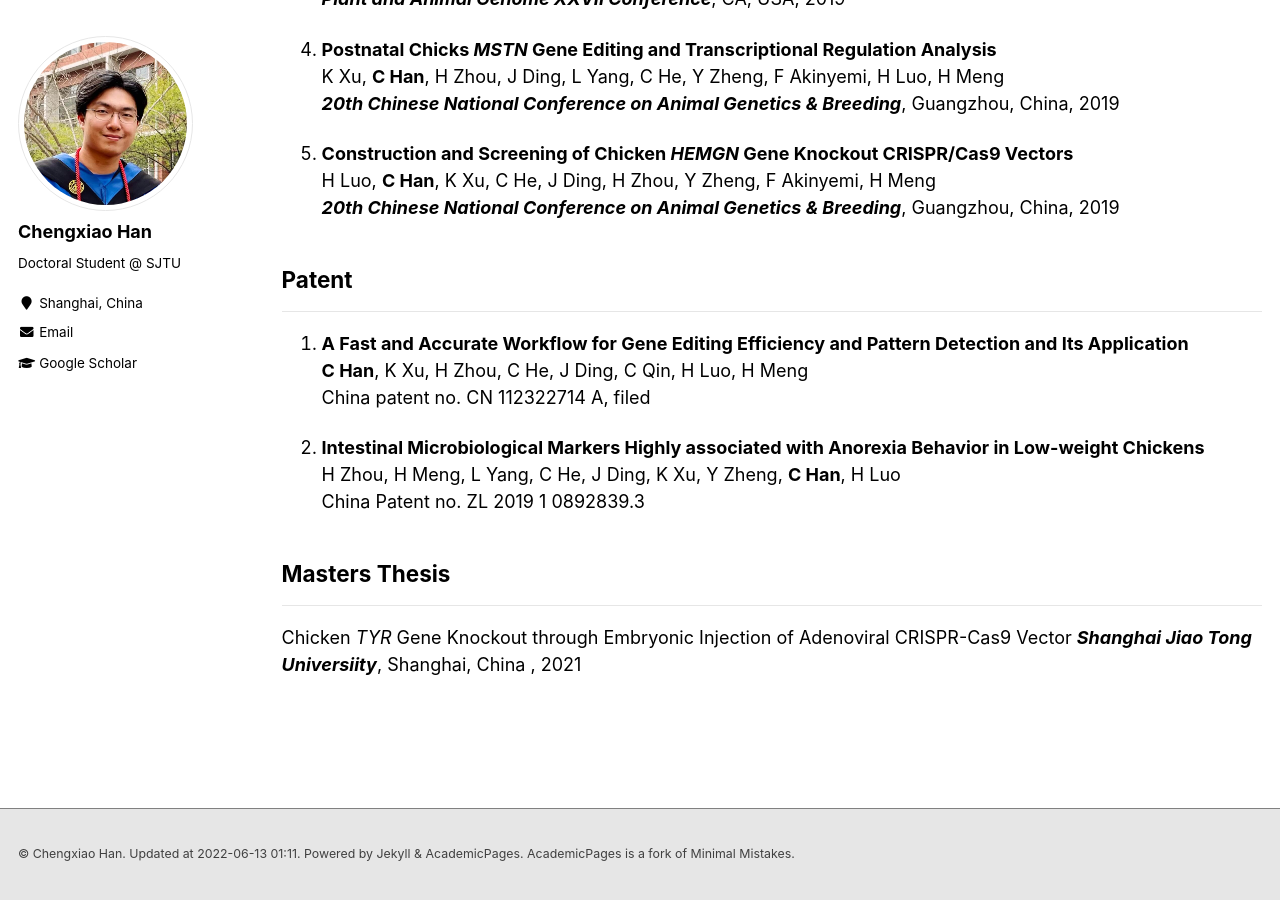
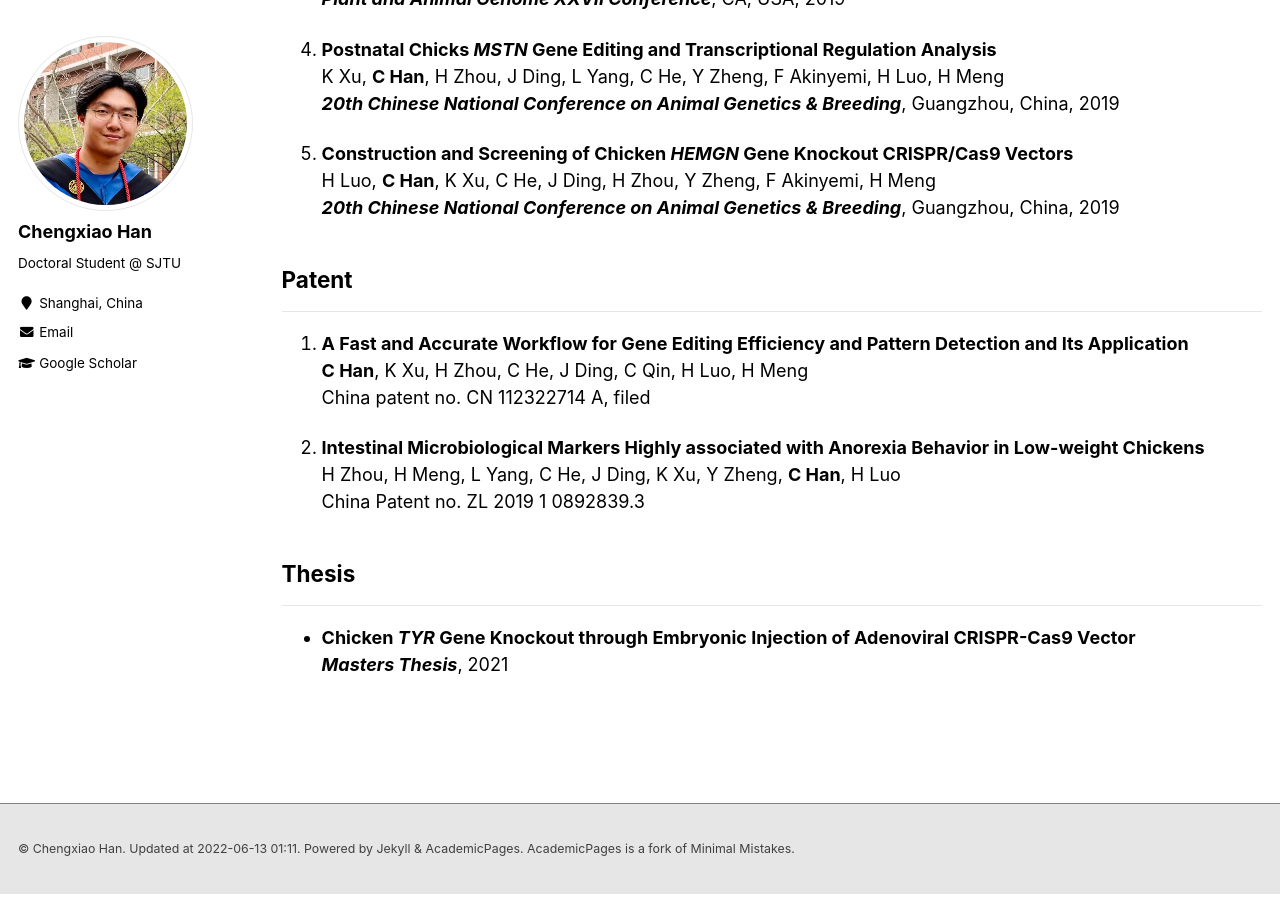
Before and after one commit to rexhancx/rexhan.github.io, a Jekyll site: the page built from _pages/publications.md, in a window 1280 px wide and 900 px high, scrolled down 2769 px. Built offline with Jekyll 4.4.1, drawn with Linux system fonts in a browser that asks for light colours.

Commit message:
Update publications.md

```diff
--- a/_pages/publications.md
+++ b/_pages/publications.md
@@ -119,7 +119,7 @@ __*20th Chinese National Conference on Animal Genetics & Breeding*__, Guangzhou,
 
 
 
-## __Masters Thesis__
+## __Thesis__
 ---
-Chicken *TYR* Gene Knockout through Embryonic Injection of Adenoviral CRISPR-Cas9 Vector
-__*Shanghai Jiao Tong Universiity*__, Shanghai, China , 2021
+* __Chicken *TYR* Gene Knockout through Embryonic Injection of Adenoviral CRISPR-Cas9 Vector__
+__*Masters Thesis*__, 2021
```
